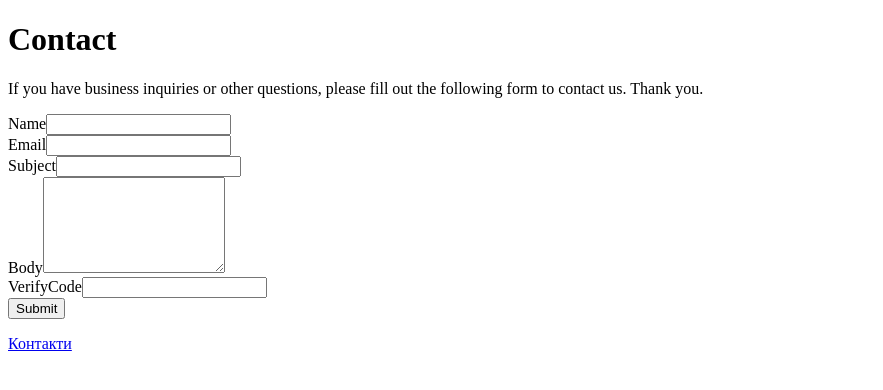
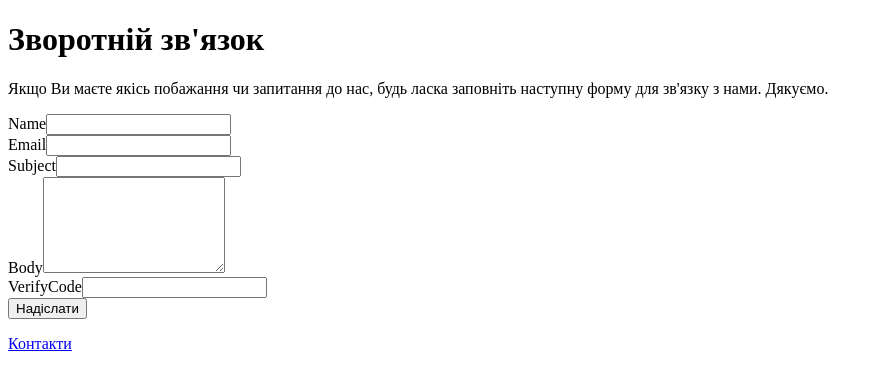
Before and after one commit to maxwellt0/mathmaps-php, a Yii app: template frontend/views/site/contact.php in a window 1280 px wide. Shown: the top 390 px of the page, without its empty margins (0-883 px from the left). Run offline with PHP 8.4 and a stand-in for Yii, Linux system fonts and the light colour scheme; the template is opened without the code that fills it, so the values that code supplies are empty; form fields are guessed from the names that the template uses; some libraries are stand-ins or nearby versions.

Commit message:
frontend / site: translated contact form

```diff
--- a/frontend/models/ContactForm.php
+++ b/frontend/models/ContactForm.php
@@ -37,7 +37,10 @@ class ContactForm extends Model
     public function attributeLabels()
     {
         return [
-            'verifyCode' => 'Verification Code',
+            'verifyCode' => 'Код підтвердження',
+            'name' => 'Ім\'я',
+            'subject' => 'Тема',
+            'body' => 'Текст'
         ];
     }
 
--- a/frontend/views/site/contact.php
+++ b/frontend/views/site/contact.php
@@ -7,14 +7,14 @@ use yii\captcha\Captcha;
 /* @var $form yii\bootstrap\ActiveForm */
 /* @var $model \frontend\models\ContactForm */
 
-$this->title = 'Contact';
+$this->title = 'Зворотній зв\'язок';
 $this->params['breadcrumbs'][] = $this->title;
 ?>
 <div class="site-contact">
     <h1><?= Html::encode($this->title) ?></h1>
 
     <p>
-        If you have business inquiries or other questions, please fill out the following form to contact us. Thank you.
+        Якщо Ви маєте якісь побажання чи запитання до нас, будь ласка заповніть наступну форму для зв'язку з нами. Дякуємо.
     </p>
 
     <div class="row">
@@ -25,10 +25,10 @@ $this->params['breadcrumbs'][] = $this->title;
                 <?= $form->field($model, 'subject') ?>
                 <?= $form->field($model, 'body')->textArea(['rows' => 6]) ?>
                 <?= $form->field($model, 'verifyCode')->widget(Captcha::className(), [
-                    'template' => '<div class="row"><div class="col-lg-3">{image}</div><div class="col-lg-6">{input}</div></div>',
+                    'template' => '<div class="row"><div class="col-lg-3">{image}</div><div class="col-lg-1"></div><div class="col-lg-6"> {input}</div></div>',
                 ]) ?>
                 <div class="form-group">
-                    <?= Html::submitButton('Submit', ['class' => 'btn btn-primary', 'name' => 'contact-button']) ?>
+                    <?= Html::submitButton('Надіслати', ['class' => 'btn btn-primary', 'name' => 'contact-button']) ?>
                 </div>
             <?php ActiveForm::end(); ?>
         </div>
```
